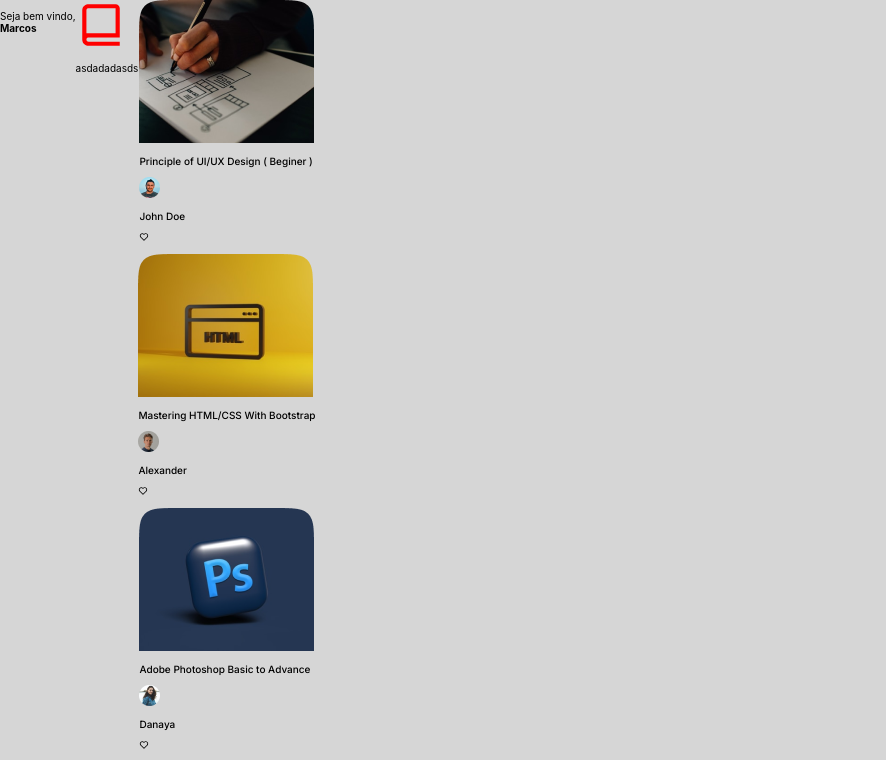
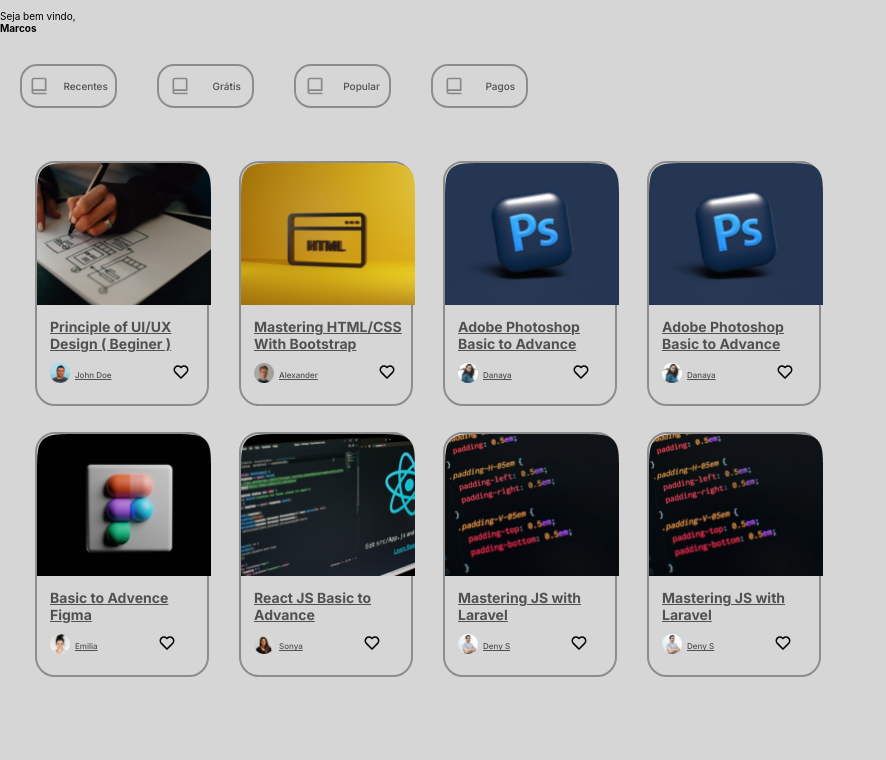
Before and after one commit to vih0/desafio, a React (Create React App) app: page / in a window 1280 px wide. Shown: the top 760 px of the page, without its empty margins (0-886 px from the left). Built offline with nearby package versions, Linux system fonts and the light colour scheme.

Commit message:
finalizando cards

```diff
--- /dev/null
+++ b/src/pages/welcome.css
@@ -0,0 +1,76 @@
+:root{
+    font-size: 62.5%; /* 1rem = 10px */
+    background-color: #D6D6D6;
+}
+.container{
+    border: 0.2rem solid #8E8D8D;
+    border-radius:2rem;
+    width: 17rem;
+    height: 24.1rem;
+    display:flex;
+    margin: 1.3rem 1.5rem;
+    font-family: 'Inter';
+    font-style: normal;
+    font-weight: 600;
+    font-size: 14px;
+    line-height: 17px;
+    text-decoration-line: underline;
+
+color: #515151;
+}
+.card h2{
+    font-size:1.4rem;
+    margin:1rem 0.3rem 0.1rem 1.3rem;
+}
+.card p{
+    font-size:0.8rem;
+    margin: 1.4rem 3rem 0 0.5rem;
+}
+.card .teste{
+    display:flex;
+    margin:0 0.3rem 0.1rem 1.3rem;
+
+}
+.card img{
+    width: 17.4rem;
+
+}
+.card .teste img{
+    width:2rem;
+    height:2rem;
+    margin: 1rem 0;
+}
+.card span{
+    margin: 1rem 1rem 1rem 3rem;
+}
+.cards-box{
+    display:flex;
+    flex-direction:column;
+    margin:2rem;
+}
+
+.cards{
+    display:flex;
+}
+
+.container2{
+    display:flex;
+    flex-direction:column;
+}.filtro{
+    display:flex;
+    width: 9.3rem;
+    height:4rem;
+    border: 0.2rem solid #8E8D8D;
+    border-radius: 1.7rem;
+    font-size: 1rem;
+    color: #515151;
+    font-family: 'Inter';
+    font-weight: 500;
+    align-items: center;
+    justify-content: space-around;
+    margin: 2rem;
+    padding: auto;
+}
+.filtros{
+    display:flex;
+}
--- a/src/pages/welcome.js
+++ b/src/pages/welcome.js
@@ -1,4 +1,5 @@
 import React from 'react';
+import './welcome.css';
 import card1 from '../assets/card1.png';
 import card2 from '../assets/card2.png';
 import card3 from '../assets/card3.png';
@@ -21,10 +22,12 @@
       <div class = "container">
            <div class = "card">
                     <img src={props.imagem}></img>
-                    <p>{props.curso}</p>
-                    <img src={props.avatar}></img>
-                    <p>{props.professor}</p>
-                    {props.like}
+                    <h2>{props.curso}</h2>
+                    <div class = "teste">
+                    <img src={props.avatar} class="avatar"></img>
+                        <p>{props.professor}</p>
+                        <span>{props.like}</span>
+                    </div>
            </div>
       </div>
     );
@@ -34,7 +37,6 @@
     return(
         <div>
             <Cursos imagem={props.imagem} curso={props.curso} avatar={props.avatar} professor={props.professor} like={props.like}/>
-            <Filtro icon={props.icon} filter ={props.filter}/>
         </div>
     );
 }
@@ -43,36 +45,43 @@
     return(
         <section class = "container2">
             <p>Seja bem vindo,<br/> <strong>Marcos</strong></p>
-
-                <Filtro icon={<BiBookAlt size="50" color="red"/>} filter="asdadadasds" />
+            <div class ="filtros">
+                <Filtro icon={<BiBookAlt size="20" color="#878787"/>} filter="Recentes" />
+                <Filtro icon={<BiBookAlt size="20" color="#878787"/>} filter="Grátis" />
+                <Filtro icon={<BiBookAlt size="20" color="#878787"/>} filter="Popular" />
+                <Filtro icon={<BiBookAlt size="20" color="#878787"/>} filter="Pagos" />
+            </div>
 
 
             <div class = "cards-box">
                 <div class = "cards">
-                    <Dados imagem ={card1} curso ="Principle of UI/UX Design ( Beginer )" avatar ={avatar1} professor ="John Doe" like={<BiHeart/>}/>
-                    <Dados imagem ={card2} curso ="Mastering HTML/CSS With Bootstrap"  avatar ={avatar2} professor ="Alexander" like={<BiHeart/>}/>
-                    <Dados imagem ={card3} curso ="Adobe Photoshop Basic to Advance"  avatar ={avatar3} professor ="Danaya" like={<BiHeart/>}/>
-                    <Dados imagem ={card3} curso ="Adobe Photoshop Basic to Advance"  avatar ={avatar3} professor ="Danaya" like={<BiHeart/>}/>
+                    <Dados imagem ={card1} curso ="Principle of UI/UX Design ( Beginer )" avatar ={avatar1} professor ="John Doe" like={<BiHeart size= "18" color="black" />}/>
+                    <Dados imagem ={card2} curso ="Mastering HTML/CSS With Bootstrap"  avatar ={avatar2} professor ="Alexander" like={<BiHeart size= "18" color="black"/>}/>
+                    <Dados imagem ={card3} curso ="Adobe Photoshop Basic to Advance"  avatar ={avatar3} professor ="Danaya" like={<BiHeart size= "18" color="black"/>}/>
+                    <Dados imagem ={card3} curso ="Adobe Photoshop Basic to Advance"  avatar ={avatar3} professor ="Danaya" like={<BiHeart size= "18" color="black"/>}/>
                 </div>
                 <div class = "cards">
-                    <Dados imagem ={card5} curso ="Basic to Advence Figma"  avatar ={avatar5} professor ="Emilia" like={<BiHeart/>}/>
-                    <Dados imagem ={card6} curso ="React JS Basic to Advance" avatar ={avatar6} professor ="Sonya " like={<BiHeart/>}/>
-                    <Dados imagem ={card7} curso ="Mastering JS with Laravel" avatar ={avatar7} professor ="Deny S" like={<BiHeart/>}/>
-                    <Dados imagem ={card7} curso ="Mastering JS with Laravel" avatar ={avatar7} professor ="Deny S" like={<BiHeart/>}/>
+                    <Dados imagem ={card5} curso ="Basic to Advence Figma"  avatar ={avatar5} professor ="Emilia" like={<BiHeart size= "18" color="black"/>}/>
+                    <Dados imagem ={card6} curso ="React JS Basic to Advance" avatar ={avatar6} professor ="Sonya " like={<BiHeart size= "18" color="black"/>}/>
+                    <Dados imagem ={card7} curso ="Mastering JS with Laravel" avatar ={avatar7} professor ="Deny S" like={<BiHeart size= "18" color="black"/>}/>
+                    <Dados imagem ={card7} curso ="Mastering JS with Laravel" avatar ={avatar7} professor ="Deny S" like={<BiHeart size= "18" color="black"/>}/>
                 </div>
-            </div>
+             </div>
+
         </section>
+
     );
 }
 // modelo do filtro de recente,gratis, popular e pago
 const Filtro = (props) =>{
       return(
         <section>
-            <div>
+            <div class = "filtro">
                 {props.icon}
                 <p>{props.filter}</p>
             </div>
         </section>
       );
 }
+
 export default Welcome;
```
Also changed, not shown: src/App.js (+12 -1 lines), src/index.js (line endings or trailing spaces).
